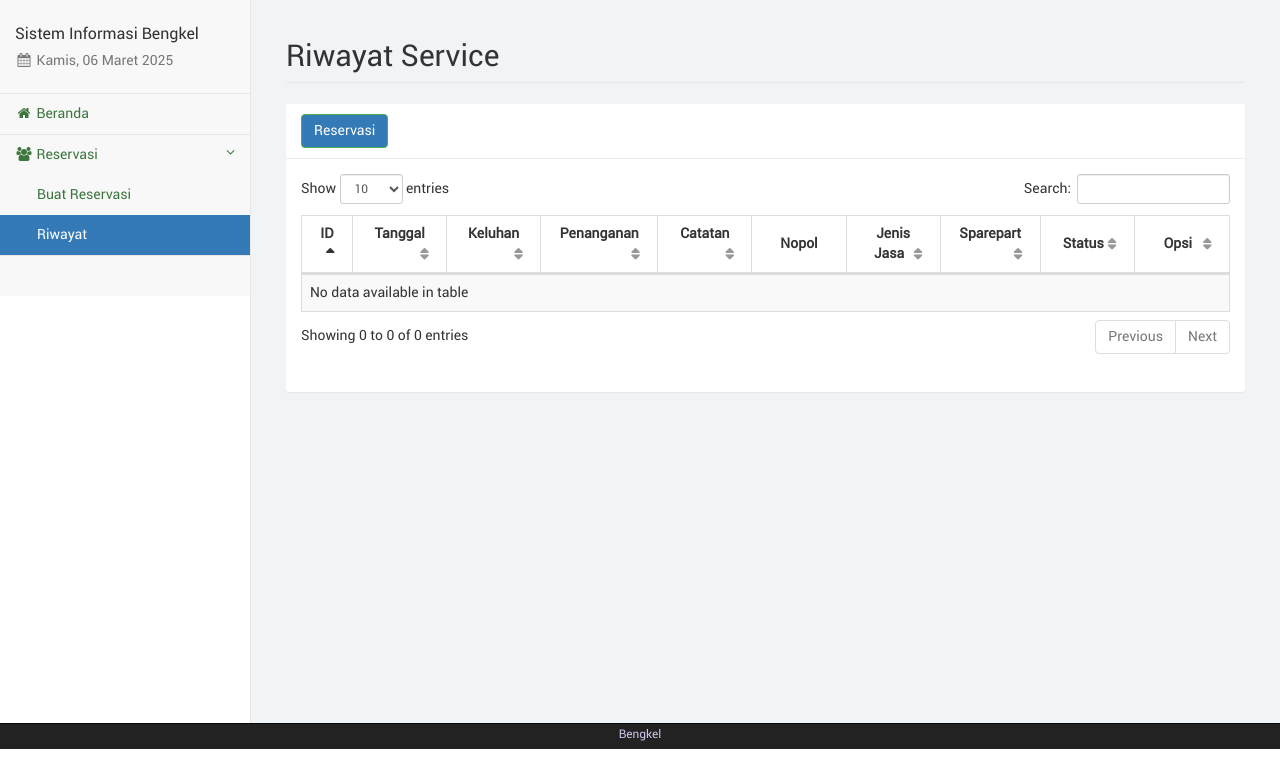
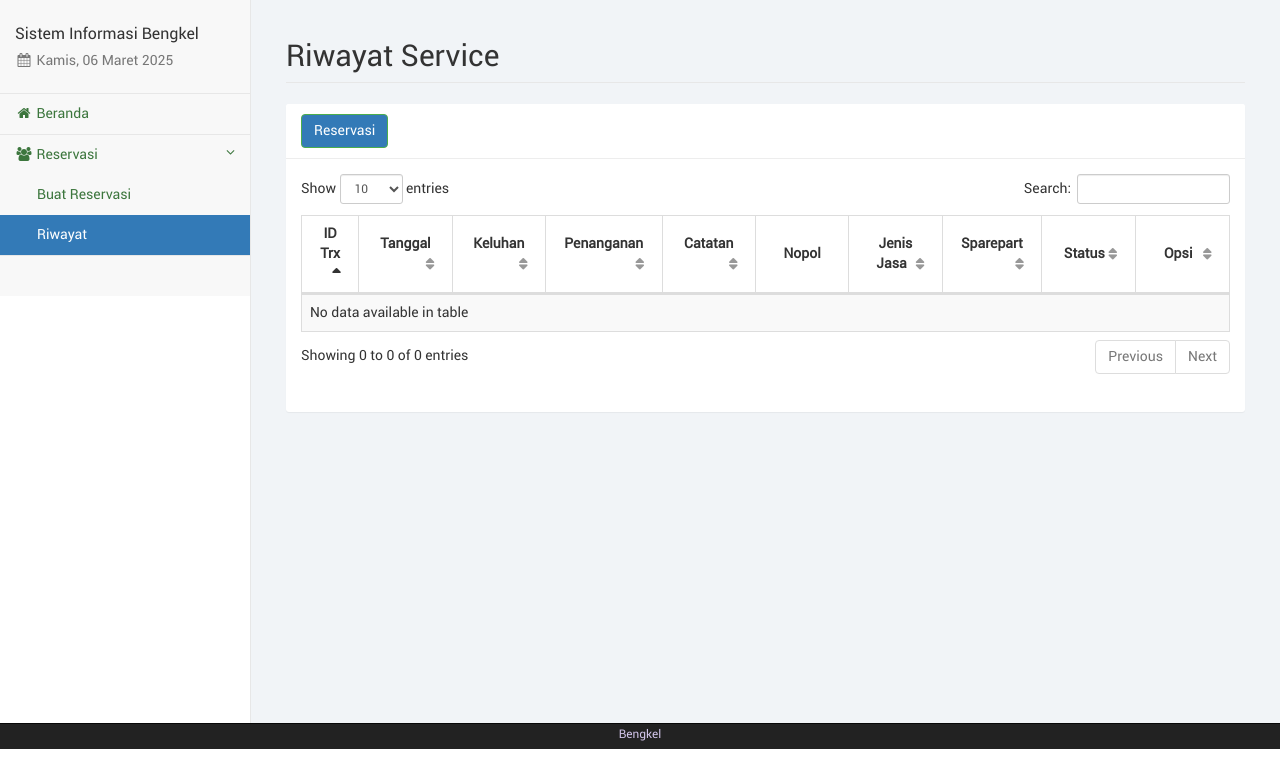
Before and after one commit to iyasmzn/pakustad_bengkel, a PHP site: page /pelanggan/reservation.php in a window 1280 px wide. Shown: the part 51-830 px from the top of the page. Run offline with PHP 8.4, Linux system fonts and the light colour scheme; a user stored in the database is signed in; data comes from the database, SQL or seed files in the repository.

Commit message:
`Update reservation.php to change column header from 'ID' to 'ID Trx' and update delete link to use 'id_reservation' and 'id_trx' instead of 'id'.`

```diff
--- a/sibengkel/pelanggan/reservation.php
+++ b/sibengkel/pelanggan/reservation.php
@@ -32,7 +32,7 @@ include("../dist/function/reservation_status.php");
 						<table class="table table-striped table-bordered table-hover" id="tabel-data">
 							<thead>
 								<tr>
-									<th width="5%">ID</th>
+									<th width="5%">ID Trx</th>
 									<th width="10%">Tanggal</th>
 									<th width="10%">Keluhan</th>
 									<th width="5%">Penanganan</th>
@@ -79,7 +79,7 @@ include("../dist/function/reservation_status.php");
 									echo '<td class="text-center">' . $data['nama_sparepart'] . '</td>';
 									echo '<td class="text-center">' . getStatusReservation($data['status']) . '</td>';
 									echo '<td class="text-center">'; ?>
-									<a href="barang_hapus.php?brg=<?php echo $data['id']; ?>" onclick="return confirm('Apakah anda yakin akan menghapus <?php echo $data['id']; ?>?');" class="btn btn-danger btn-xs">Hapus</a></td>
+									<a href="reservation_delete.php?id=<?php echo $data['id_reservation']; ?>" onclick="return confirm('Apakah anda yakin akan menghapus <?php echo $data['id_trx']; ?>?');" class="btn btn-danger btn-xs">Hapus</a></td>
 								<?php
 									echo '</td>';
 									echo '</tr>';
--- /dev/null
+++ b/sibengkel/pelanggan/reservation_delete.php
@@ -0,0 +1,6 @@
+<?php
+include("sess_check.php");
+$id = $_GET['id'];
+$sql = "DELETE FROM reservations WHERE id_reservation='" . $id . "'";
+$ress = mysqli_query($conn, $sql);
+header("location: reservation.php?act=delete&msg=success");
```
